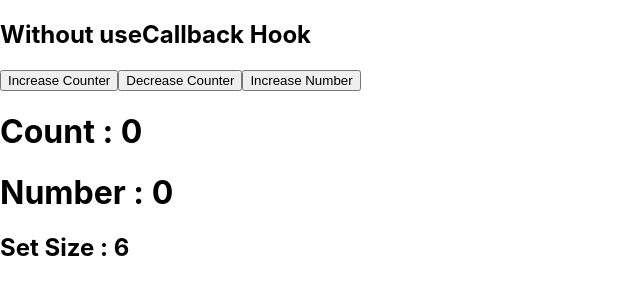
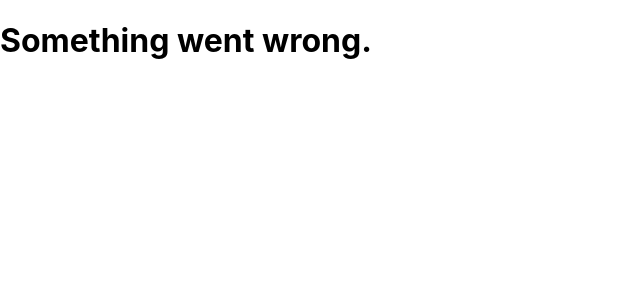
Before and after one commit to Dikshita00/react-project, a React (Create React App) app: page / in a window 1280 px wide. Shown: the top 300 px of the page, without its empty margins (0-640 px from the left). Built offline with nearby package versions, Linux system fonts and the light colour scheme.

Commit message:
Add files via upload

```diff
--- a/App.js
+++ b/App.js
@@ -1,11 +1,15 @@
 import React from "react";
-import DemoWithoutCallback from "./DemoWithoutCallback";
+import ErrorBoundary from "./ErrorBoundary";
+function BuggyComponent() {
+  throw new Error("I crashed!");
+  return <div>This will never render.</div>;
+}
 
 function App() {
   return (
-    <div className="App">
-      <DemoWithoutCallback />
-    </div>
+    <ErrorBoundary>
+      <BuggyComponent />
+    </ErrorBoundary>
   );
 }
 
--- /dev/null
+++ b/ErrorBoundary.js
@@ -0,0 +1,25 @@
+import { Component } from "react";
+
+class ErrorBoundary extends Component {
+  constructor(props) {
+    super(props);
+    this.state = { hasError: false };
+  }
+
+  static getDerivedStateFromError(error) {
+    return { hasError: true };
+  }
+
+  componentDidCatch(error, errorInfo) {
+    console.log(error, errorInfo);
+  }
+
+  render() {
+    if (this.state.hasError) {
+      return <h1>Something went wrong.</h1>;
+    }
+    return this.props.children;
+  }
+}
+
+export default ErrorBoundary;
```
Also changed, not shown: ErrorBoundry.js (added, +25 -0 lines).
